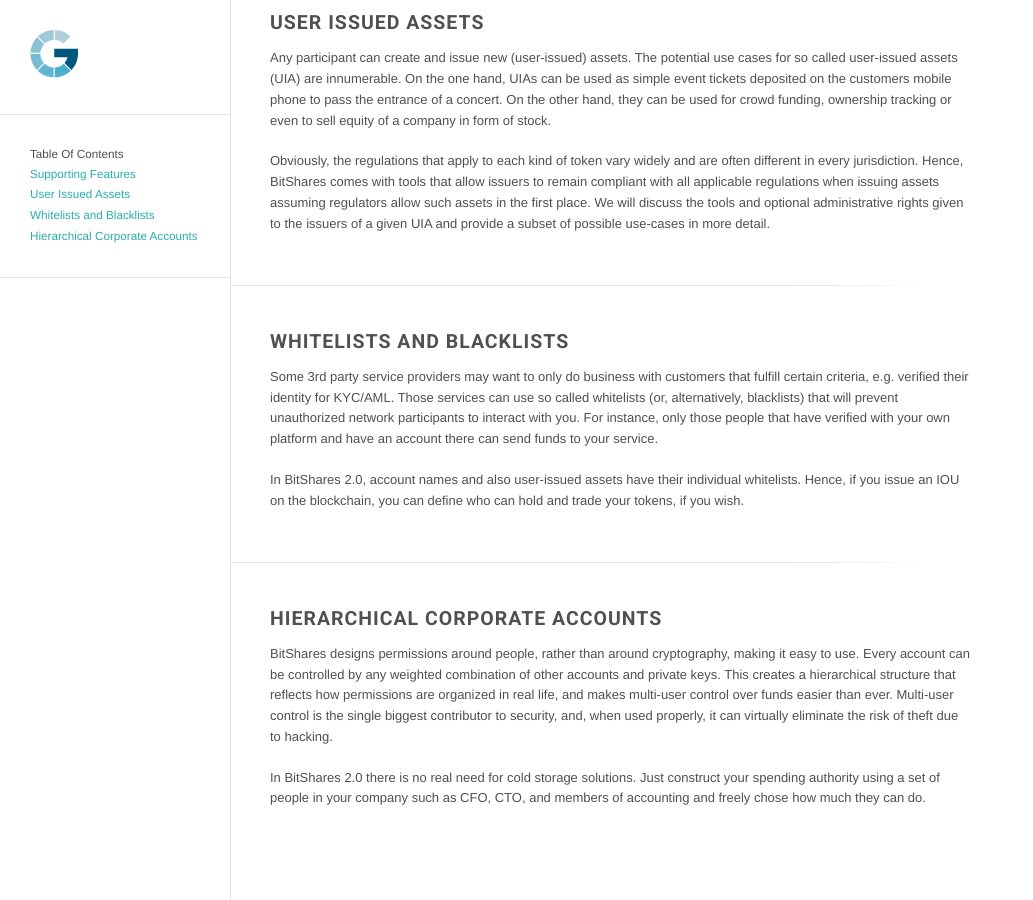
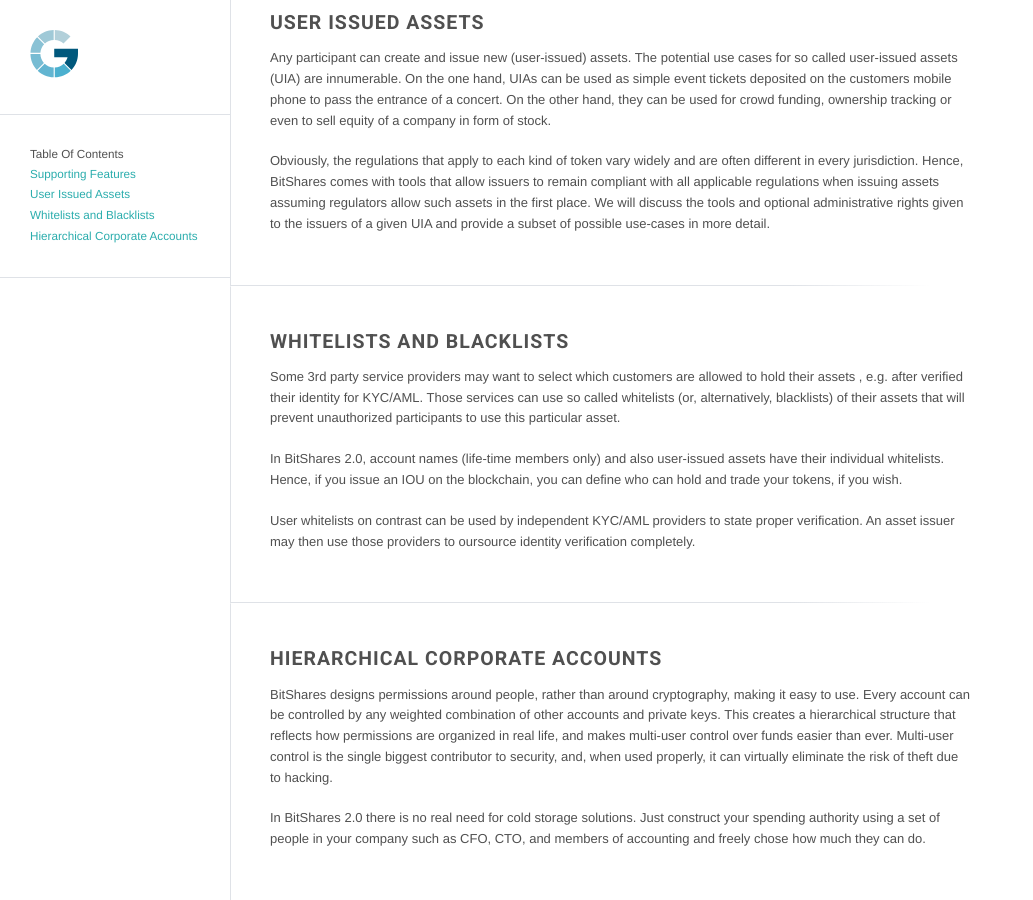
Before and after one commit to bitshares/docs.bitshares.org, a Sphinx documentation site: the page built from source/integration/SupportingFeatures.rst, in a window 1280 px wide and 900 px high, scrolled down 1076 px. Shown: the whole window, without its empty margins (0-1033 px from the left). Built offline with Sphinx 7.4.7, drawn with Linux system fonts in a browser that asks for light colours; the version number could not be read and is left out; before the commit the page ends 1935 px from its top, so only the background shows below that.

Commit message:
whitelist fix

```diff
--- a/source/integration/SupportingFeatures.rst
+++ b/source/integration/SupportingFeatures.rst
@@ -25,16 +25,19 @@
 Whitelists and Blacklists
 #########################
 
-Some 3rd party service providers may want to only do business with customers
-that fulfill certain criteria, e.g. verified their identity for KYC/AML. Those
-services can use so called `whitelists` (or, alternatively, `blacklists`) that
-will prevent unauthorized network participants to interact with you. For
-instance, only those people that have verified with your own platform and have
-an account there can send funds to your service.
+Some 3rd party service providers may want to select which customers are allowed
+to hold their assets , e.g. after verified their identity for KYC/AML. Those
+services can use so called `whitelists` (or, alternatively, `blacklists`) of
+their assets that will prevent unauthorized participants to use this particular
+asset.
 
-In BitShares 2.0, account names and also user-issued assets have their
-individual whitelists. Hence, if you issue an IOU on the blockchain, you can
-define who can hold and trade your tokens, if you wish.
+In BitShares 2.0, account names (life-time members only) and also user-issued
+assets have their individual whitelists. Hence, if you issue an IOU on the
+blockchain, you can define who can hold and trade your tokens, if you wish.
+
+User whitelists on contrast can be used by independent KYC/AML providers to
+state proper verification. An asset issuer may then use those providers to
+oursource identity verification completely.
 
 Hierarchical Corporate Accounts
 ###############################
```
